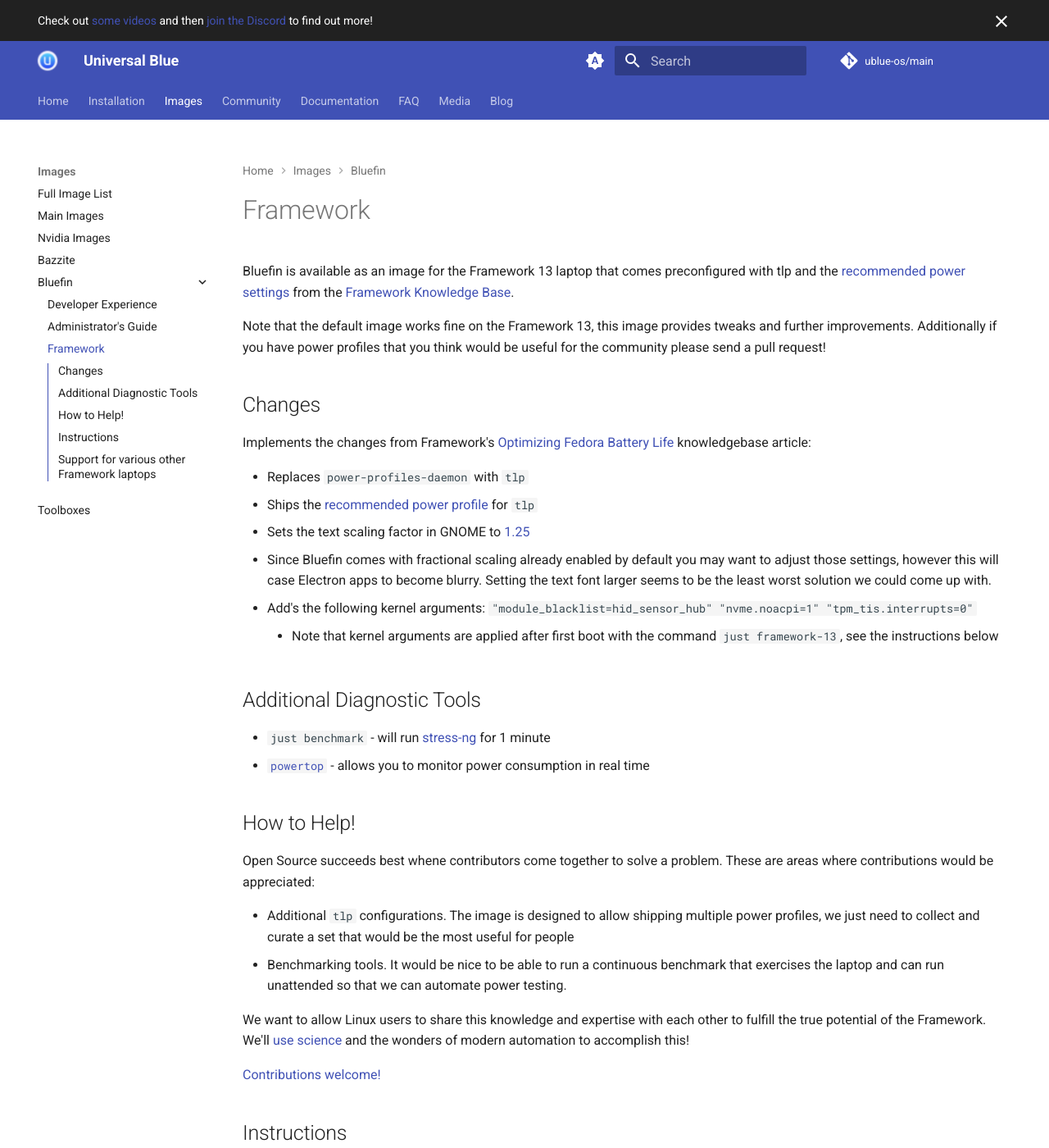
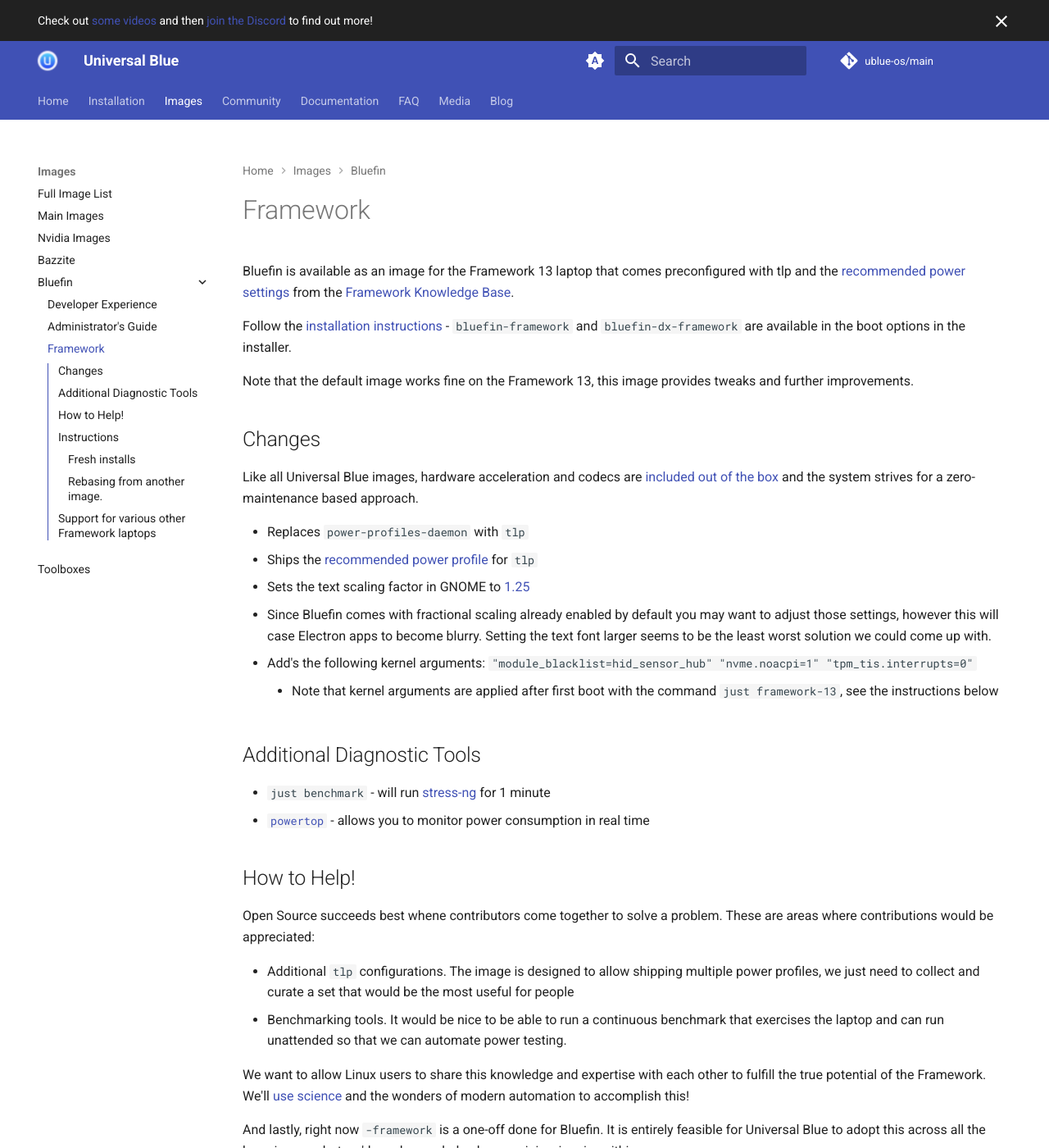
Before and after one commit to ublue-os/website, an MkDocs documentation site: the page built from docs/images/bluefin/framework.md, in a window 1280 px wide and 1400 px high. Shown: the whole window at 82% size. Built offline with MkDocs 1.6.1 and Material for MkDocs 9.7.7, drawn with Linux system fonts in a browser that asks for light colours; comment, search, counter and statistics services are not loaded; some of the changed text lies outside the part shown.

Commit message:
fix: Update framework.md

```diff
--- a/docs/images/bluefin/framework.md
+++ b/docs/images/bluefin/framework.md
@@ -1,10 +1,12 @@
 Bluefin is available as an image for the Framework 13 laptop that comes preconfigured with tlp and the [recommended power settings](https://github.com/ublue-os/bluefin/blob/main/framework/etc/tlp.d/50-framework.conf) from the [Framework Knowledge Base](https://knowledgebase.frame.work/en_us/optimizing-fedora-battery-life-r1baXZh).
 
-Note that the default image works fine on the Framework 13, this image provides tweaks and further improvements. Additionally if you have power profiles that you think would be useful for the community please send a pull request!
+Follow the [installation instructions](/installation) - `bluefin-framework` and `bluefin-dx-framework` are available in the boot options in the installer.
+
+Note that the default image works fine on the Framework 13, this image provides tweaks and further improvements.
 
 ## Changes
 
-Implements the changes from Framework's [Optimizing Fedora Battery Life](https://knowledgebase.frame.work/en_us/optimizing-fedora-battery-life-r1baXZh) knowledgebase article:
+Like all Universal Blue images, hardware acceleration and codecs are [included out of the box](/guide/codecs) and the system strives for a zero-maintenance based approach.
 
 - Replaces `power-profiles-daemon` with `tlp`
 - Ships the [recommended power profile](https://github.com/ublue-os/bluefin/blob/main/framework/etc/tlp.d/50-framework.conf) for `tlp`
@@ -27,9 +29,24 @@ Open Source succeeds best whene contributors come together to solve a problem. T
 
 We want to allow Linux users to share this knowledge and expertise with each other to fulfill the true potential of the Framework. We'll [use science](https://www.youtube.com/watch?v=BABM3EUo990) and the wonders of modern automation to accomplish this!
 
-[Contributions welcome!](https://github.com/ublue-os/bluefin)
+And lastly, right now `-framework` is a one-off done for Bluefin. It is entirely feasible for Universal Blue to adopt this across all the base images, but we'd need some help, devops ninjas, inquire within.
+
+- [Thread on the Framework forums](https://community.frame.work/t/custom-fedora-oci-images-for-framework-laptops/34253/10) - general feedback welcome here, the co-creator of Bluefin dogfoods this image on a 13th gen Framework 13. Yes, it is glorious.
+- [Contributions welcome!](https://github.com/ublue-os/bluefin)
 
 ## Instructions
+
+### Fresh installs
+
+1. Run this command to set the right kernel arguments for the brightness keys to work:
+
+        just framework-13
+
+and then reboot one more time! We strive to make that the last piece of operating system maintenance you'll have to do for the life of the machine.
+
+### Rebasing from another image.
+
+If you're rebasing from another image follow these instructions!
 
 1. Rebase to the -framework image:
 
```
